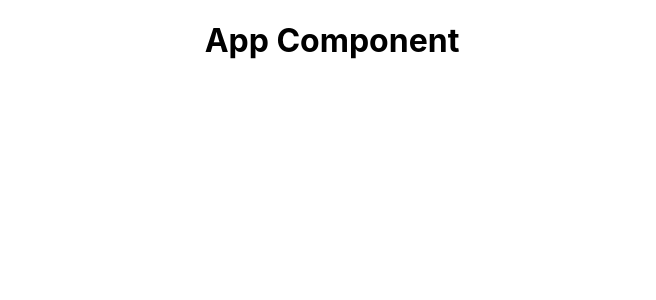
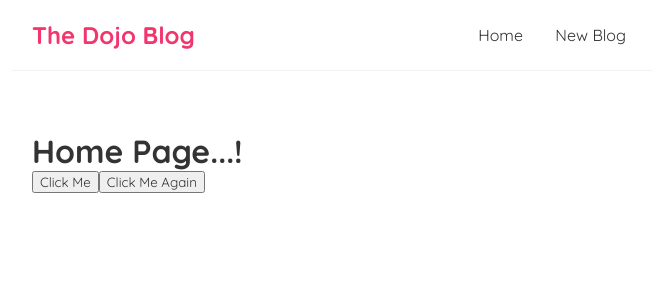
Before and after one commit to maherar001/React_Practice, a React (Create React App) app: page / in a window 1280 px wide. Shown: the top 300 px of the page, without its empty margins (308-964 px from the left). Built offline with nearby package versions, Linux system fonts and the light colour scheme.

Commit message:
Home app

```diff
--- a/src/App.css
+++ /dev/null
@@ -1,38 +0,0 @@
-.App {
-  text-align: center;
-}
-
-.App-logo {
-  height: 40vmin;
-  pointer-events: none;
-}
-
-@media (prefers-reduced-motion: no-preference) {
-  .App-logo {
-    animation: App-logo-spin infinite 20s linear;
-  }
-}
-
-.App-header {
-  background-color: #282c34;
-  min-height: 100vh;
-  display: flex;
-  flex-direction: column;
-  align-items: center;
-  justify-content: center;
-  font-size: calc(10px + 2vmin);
-  color: white;
-}
-
-.App-link {
-  color: #61dafb;
-}
-
-@keyframes App-logo-spin {
-  from {
-    transform: rotate(0deg);
-  }
-  to {
-    transform: rotate(360deg);
-  }
-}
--- a/src/App.js
+++ b/src/App.js
@@ -1,10 +1,14 @@
-import './App.css';
+import './index.css';
+import Navbar from './Navbar';
+import Home from './Home';
 
 function App() {
+
   return (
     <div className="App">
+      < Navbar />
       <div className="content">
-        <h1> App Component </h1>
+      < Home />
       </div>
     </div>
   );
--- /dev/null
+++ b/src/Home.js
@@ -0,0 +1,20 @@
+const Home = () => {
+    const handleClick = (e) =>  {
+        console.log('Hello clicker', e);
+    }
+
+    const handleClickagain = (name1, e) =>  {
+        console.log('Hello ' + name1 , " and " + e.className);
+    }
+    return (
+        <div className="home">
+            <h1>Home Page...!</h1>
+            <button onClick={handleClick}>Click Me</button>
+
+            <button onClick={(e) => handleClickagain('Hafiz', e) }>Click Me Again</button>
+        </div>
+
+     );
+}
+
+export default Home;
--- /dev/null
+++ b/src/Navbar.js
@@ -0,0 +1,13 @@
+const Navbar = () => {
+    return (
+        <nav className="navbar">
+            <h1>The Dojo Blog</h1>
+            <div className="links">
+                <a href="/"> Home</a>
+                <a href="/create"> New Blog</a>
+            </div>
+        </nav>
+     );
+}
+
+export default Navbar;
--- a/src/index.css
+++ b/src/index.css
@@ -1,13 +1,35 @@
-body {
+@import url('https://fonts.googleapis.com/css2?family=Quicksand:wght@300;400;500;600;700&display=swap');
+
+/* base styles */
+* {
   margin: 0;
-  font-family: -apple-system, BlinkMacSystemFont, 'Segoe UI', 'Roboto', 'Oxygen',
-    'Ubuntu', 'Cantarell', 'Fira Sans', 'Droid Sans', 'Helvetica Neue',
-    sans-serif;
-  -webkit-font-smoothing: antialiased;
-  -moz-osx-font-smoothing: grayscale;
+  font-family: "Quicksand";
+  color: #333;
 }
-
-code {
-  font-family: source-code-pro, Menlo, Monaco, Consolas, 'Courier New',
-    monospace;
+.navbar {
+  padding: 20px;
+  display: flex;
+  align-items: center;
+  max-width: 600px;
+  margin: 0 auto;
+  border-bottom: 1px solid #f2f2f2;
 }
+.navbar h1 {
+  color: #f1356d;
+}
+.navbar .links {
+  margin-left: auto;
+}
+.navbar a {
+  margin-left: 16px;
+  text-decoration: none;
+  padding: 6px;
+}
+.navbar a:hover {
+  color: #f1356d;
+}
+.content {
+  max-width: 600px;
+  margin: 40px auto;
+  padding: 20px;
+}
```
Also changed, not shown: public/logo192.png (deleted), public/logo512.png (deleted).
